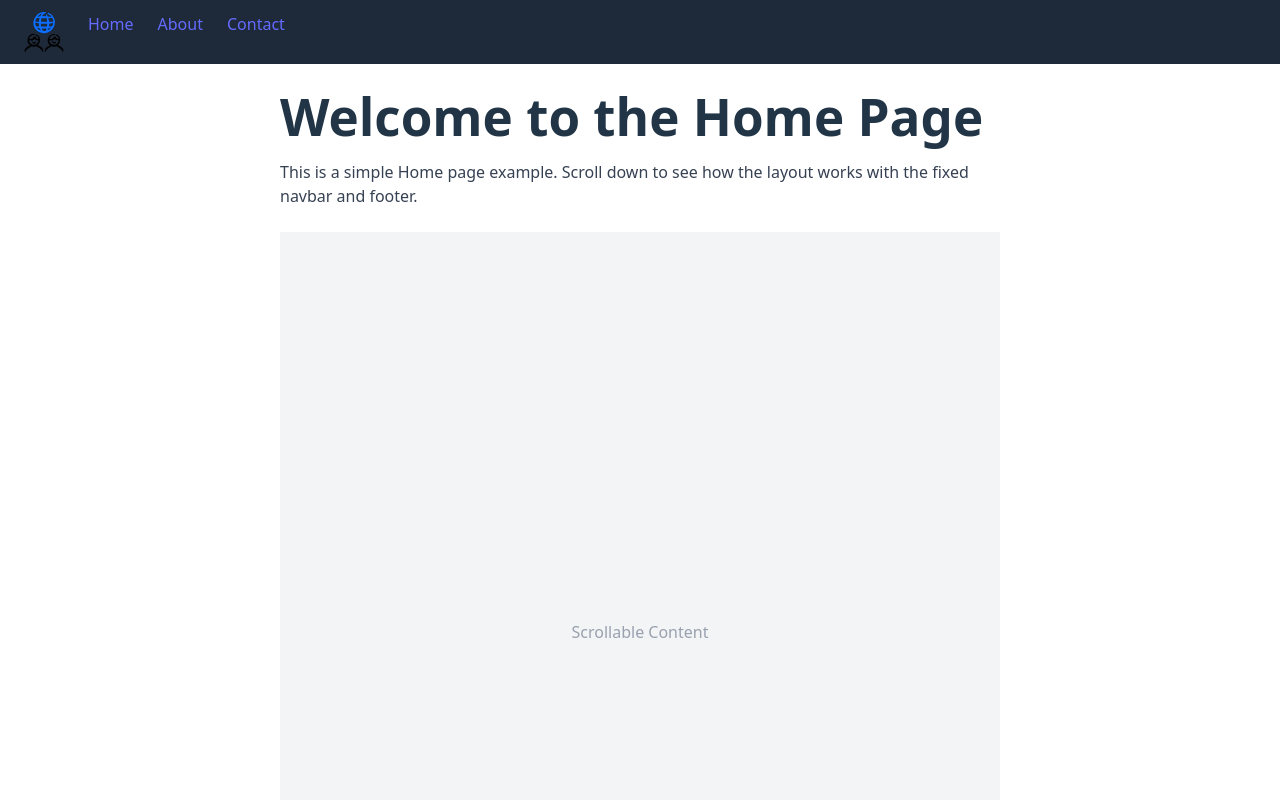
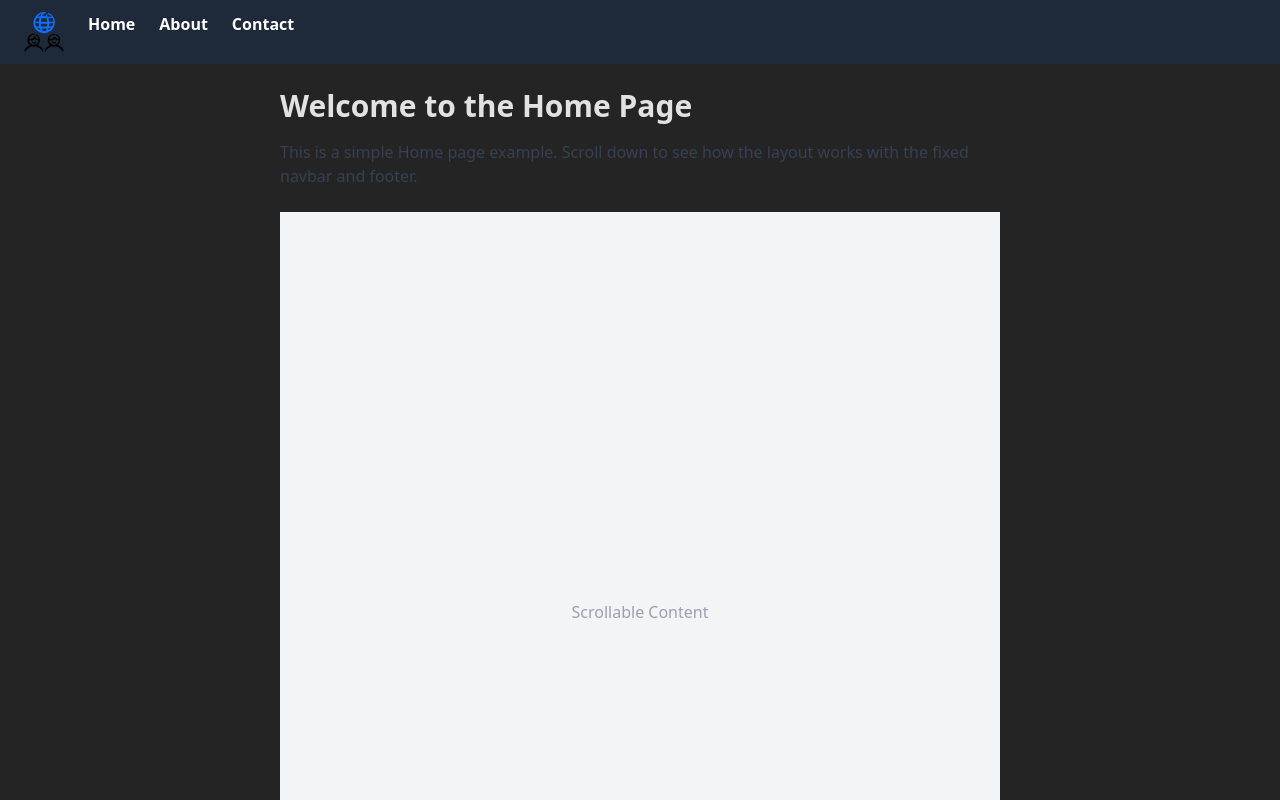
Before and after one commit to arz-main/TheSocialSite, a React (Vite) app in the folder frontend/: page / in a window 1280 px wide. Shown: the top 800 px of the page. Built offline with nearby package versions, Linux system fonts and the light colour scheme.

Commit message:
am adaugat niste foldere pentru a structura proiectul si am scos cod din index.css

```diff
--- a/frontend/src/index.css
+++ b/frontend/src/index.css
@@ -15,62 +15,6 @@
 	-moz-osx-font-smoothing: grayscale;
 }
 
-a {
-	font-weight: 500;
-	color: #646cff;
-	text-decoration: inherit;
-}
-
-a:hover {
-	color: #535bf2;
-}
-
 body {
 	margin: 0;
-	display: flex;
-	flex-direction: column;
-	/* stack header/content/footer vertically */
-	min-height: 100vh;
-	/* full viewport height */
 }
-
-h1 {
-	font-size: 3.2em;
-	line-height: 1.1;
-}
-
-button {
-	border-radius: 8px;
-	border: 1px solid transparent;
-	padding: 0.6em 1.2em;
-	font-size: 1em;
-	font-weight: 500;
-	font-family: inherit;
-	background-color: #1a1a1a;
-	cursor: pointer;
-	transition: border-color 0.25s;
-}
-
-button:hover {
-	border-color: #646cff;
-}
-
-button:focus,
-button:focus-visible {
-	outline: 4px auto -webkit-focus-ring-color;
-}
-
-@media (prefers-color-scheme: light) {
-	:root {
-		color: #213547;
-		background-color: #ffffff;
-	}
-
-	a:hover {
-		color: #747bff;
-	}
-
-	button {
-		background-color: #f9f9f9;
-	}
-}
```
Also changed, not shown: frontend/src/auth/init.txt (added), frontend/src/axios/init.txt (added), frontend/src/hooks/init.txt (added), frontend/src/layouts/init.txt (added), frontend/src/locales/init.txt (added), frontend/src/routes/init.txt (added), frontend/src/sections/init.txt (added), frontend/src/theme/init.txt (added), frontend/src/types/init.txt (added), frontend/src/utils/init.txt (added).
